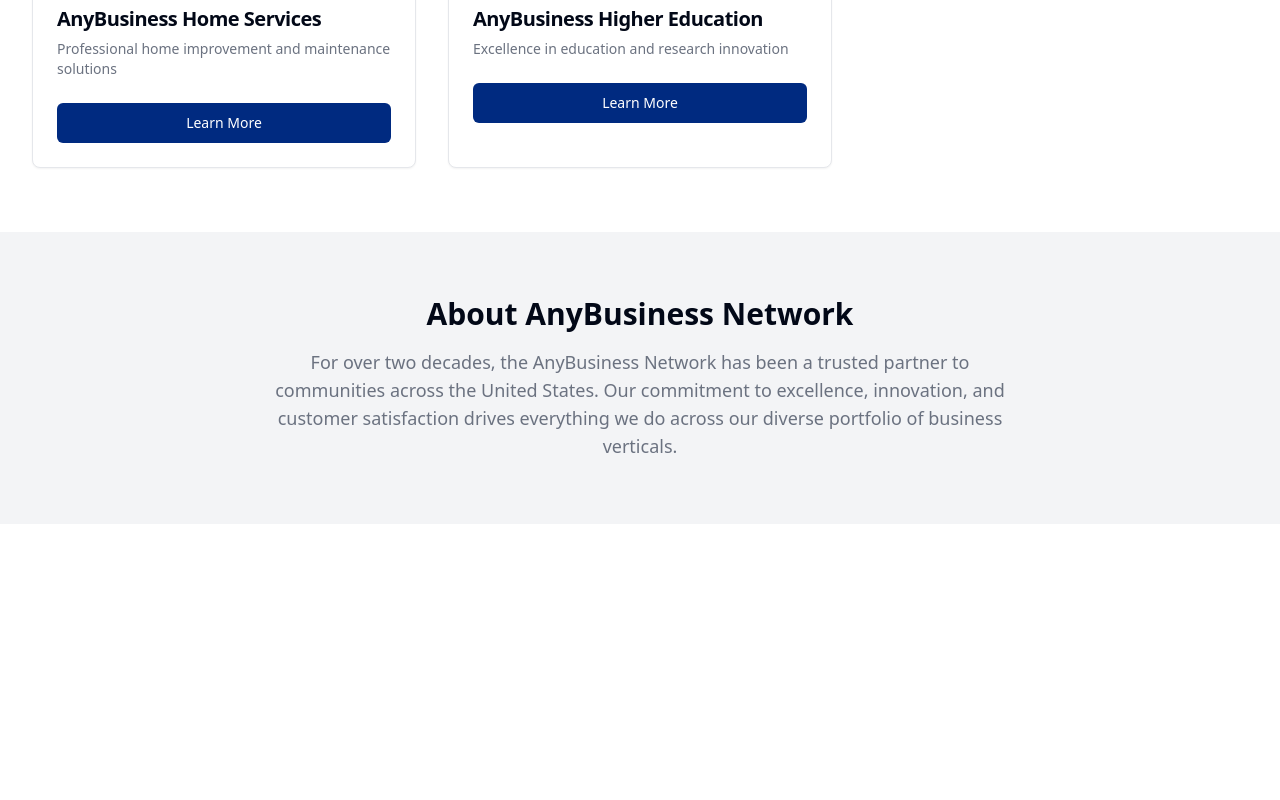
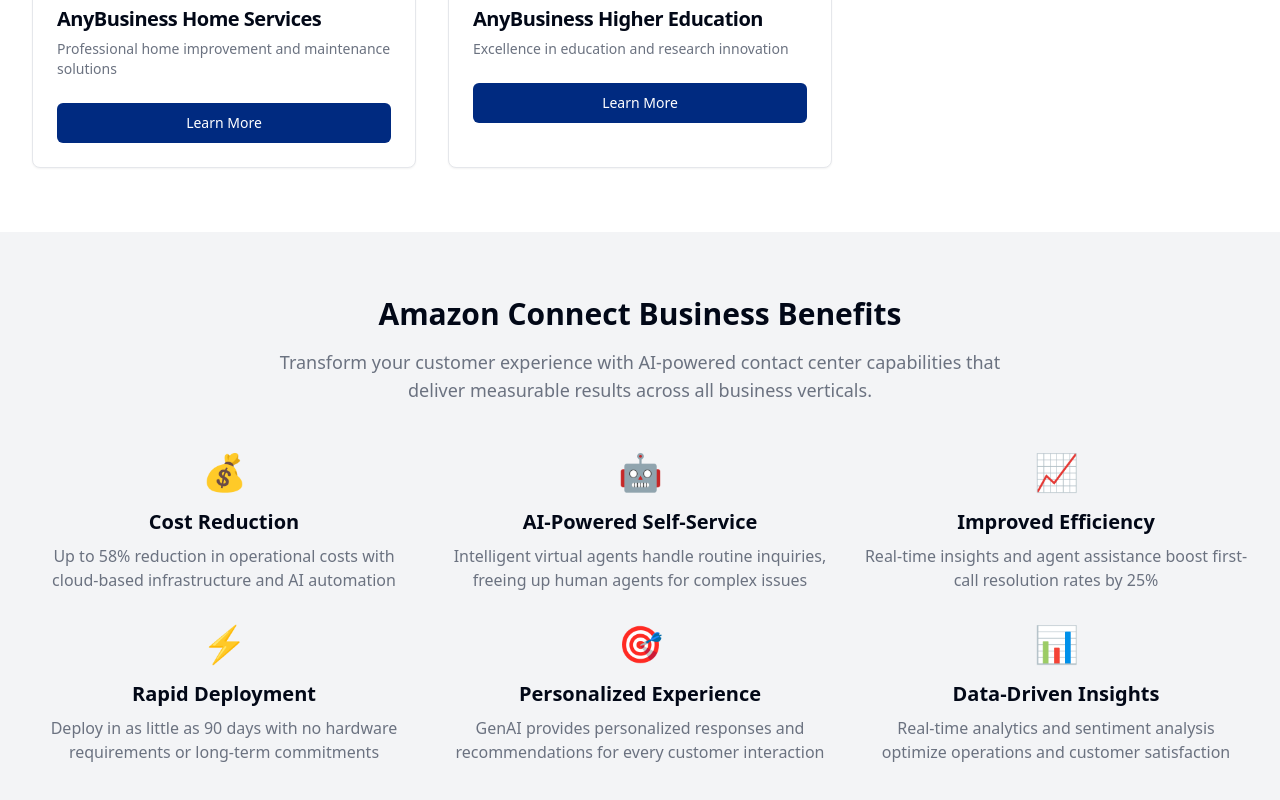
Before and after one commit to pugwovent/biz-vertical-explorer, a React (Vite) app: page / in a window 1280 px wide. Shown: the part 989-1789 px from the top of the page. Before the commit the page ends 1513 px from the top, so only its background shows below. Built offline with nearby package versions, Linux system fonts and the light colour scheme.

Commit message:
Update homepage with Amazon Connect benefits
Update the bottom section of the main page to include Amazon Connect business benefits, using information from the provided AWS website.

```diff
--- a/src/pages/Homepage.tsx
+++ b/src/pages/Homepage.tsx
@@ -81,16 +81,52 @@ const Homepage = () => {
         </div>
       </div>
 
-      {/* About Section */}
+      {/* Amazon Connect Benefits Section */}
       <div className="bg-secondary py-16">
         <div className="max-w-7xl mx-auto px-4 sm:px-6 lg:px-8">
-          <div className="text-center">
-            <h2 className="text-3xl font-bold text-foreground mb-4">About AnyBusiness Network</h2>
-            <p className="text-lg text-muted-foreground max-w-3xl mx-auto">
-              For over two decades, the AnyBusiness Network has been a trusted partner to communities across the United States.
-              Our commitment to excellence, innovation, and customer satisfaction drives everything we do across our diverse
-              portfolio of business verticals.
+          <div className="text-center mb-12">
+            <h2 className="text-3xl font-bold text-foreground mb-4">Amazon Connect Business Benefits</h2>
+            <p className="text-lg text-muted-foreground max-w-3xl mx-auto mb-8">
+              Transform your customer experience with AI-powered contact center capabilities that deliver measurable results across all business verticals.
             </p>
+          </div>
+
+          <div className="grid grid-cols-1 md:grid-cols-2 lg:grid-cols-3 gap-8">
+            <div className="text-center">
+              <div className="text-4xl mb-4">💰</div>
+              <h3 className="text-xl font-semibold mb-2">Cost Reduction</h3>
+              <p className="text-muted-foreground">Up to 58% reduction in operational costs with cloud-based infrastructure and AI automation</p>
+            </div>
+
+            <div className="text-center">
+              <div className="text-4xl mb-4">🤖</div>
+              <h3 className="text-xl font-semibold mb-2">AI-Powered Self-Service</h3>
+              <p className="text-muted-foreground">Intelligent virtual agents handle routine inquiries, freeing up human agents for complex issues</p>
+            </div>
+
+            <div className="text-center">
+              <div className="text-4xl mb-4">📈</div>
+              <h3 className="text-xl font-semibold mb-2">Improved Efficiency</h3>
+              <p className="text-muted-foreground">Real-time insights and agent assistance boost first-call resolution rates by 25%</p>
+            </div>
+
+            <div className="text-center">
+              <div className="text-4xl mb-4">⚡</div>
+              <h3 className="text-xl font-semibold mb-2">Rapid Deployment</h3>
+              <p className="text-muted-foreground">Deploy in as little as 90 days with no hardware requirements or long-term commitments</p>
+            </div>
+
+            <div className="text-center">
+              <div className="text-4xl mb-4">🎯</div>
+              <h3 className="text-xl font-semibold mb-2">Personalized Experience</h3>
+              <p className="text-muted-foreground">GenAI provides personalized responses and recommendations for every customer interaction</p>
+            </div>
+
+            <div className="text-center">
+              <div className="text-4xl mb-4">📊</div>
+              <h3 className="text-xl font-semibold mb-2">Data-Driven Insights</h3>
+              <p className="text-muted-foreground">Real-time analytics and sentiment analysis optimize operations and customer satisfaction</p>
+            </div>
           </div>
         </div>
       </div>
```
